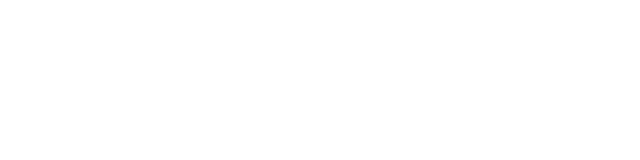
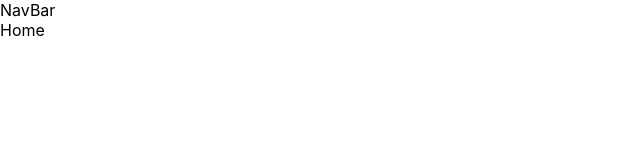
Before and after one commit to mbronstein1/fetch-frontend-assessment, a React (Create React App) app: page / in a window 1280 px wide. Shown: the top 160 px of the page, without its empty margins (0-640 px from the left). Built offline with nearby package versions, Linux system fonts and the light colour scheme.

Commit message:
added login and home routes as well as layout

```diff
--- a/src/App.js
+++ b/src/App.js
@@ -1,7 +1,12 @@
 import { RouterProvider } from 'react-router-dom';
+import router from './routes';
 
 function App() {
-  return <div></div>;
+  return (
+    <>
+      <RouterProvider router={router} />
+    </>
+  );
 }
 
 export default App;
--- /dev/null
+++ b/src/components/Layout.jsx
@@ -0,0 +1,15 @@
+import React from 'react';
+import NavBar from './NavBar';
+import { Outlet } from 'react-router-dom';
+import { Box, Container } from '@mui/material';
+
+const Layout = () => {
+  return (
+    <Box>
+      <NavBar />
+      <Outlet />
+    </Box>
+  );
+};
+
+export default Layout;
--- /dev/null
+++ b/src/components/NavBar.jsx
@@ -0,0 +1,7 @@
+import React from 'react';
+
+const NavBar = () => {
+  return <div>NavBar</div>;
+};
+
+export default NavBar;
--- /dev/null
+++ b/src/pages/Home.jsx
@@ -0,0 +1,7 @@
+import React from 'react';
+
+const Home = () => {
+  return <div>Home</div>;
+};
+
+export default Home;
--- a/src/routes.js
+++ b/src/routes.js
@@ -1 +1,16 @@
-import { createBrowserRouter, createRoutesFromElements } from 'react-router-dom';
+import { createBrowserRouter, createRoutesFromElements, Navigate, Route } from 'react-router-dom';
+import Layout from './components/Layout';
+import Login from './pages/Login';
+import Home from './pages/Home';
+import Auth from './utils/auth';
+
+const router = createBrowserRouter(
+  createRoutesFromElements(
+    <Route path='/' element={<Layout />}>
+      <Route index={true} element={<Home />} />
+      <Route path='login' element={<Login />} />
+    </Route>
+  )
+);
+
+export default router;
```
